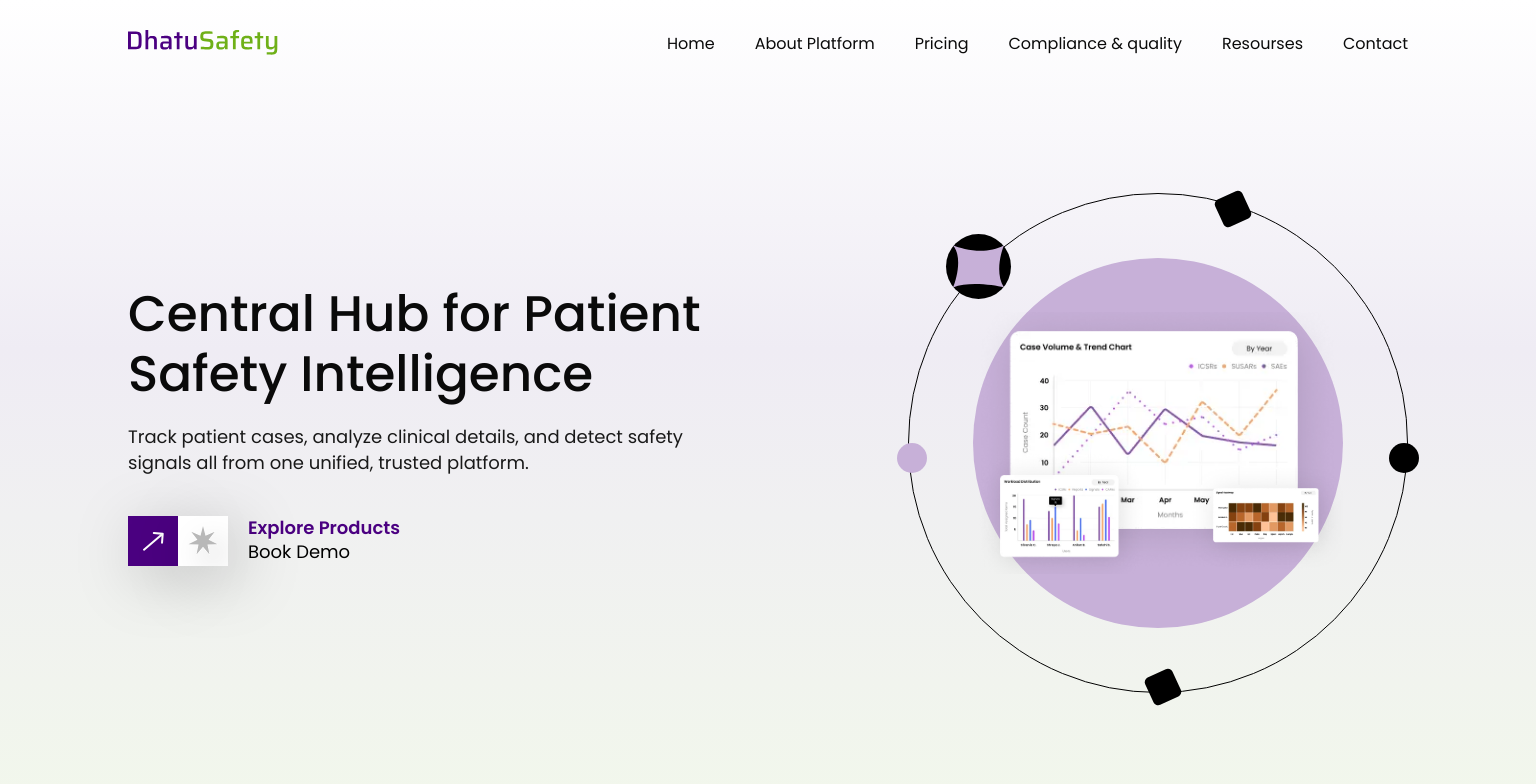
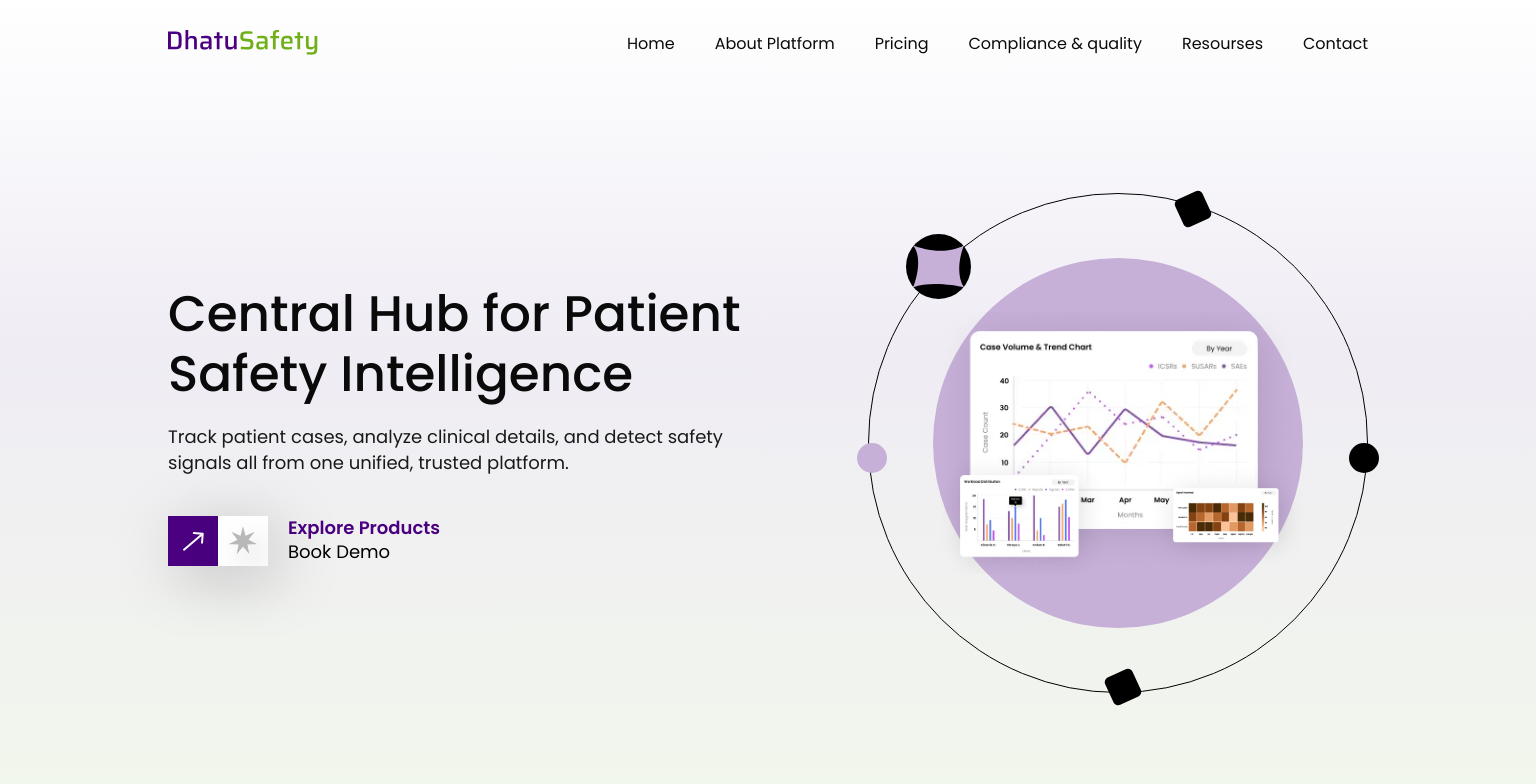
Before and after one commit to therareaniket/safety-website, a Next.js app: page / in a window 1536 px wide. Shown: the top 784 px of the page. Built offline with nearby package versions, Linux system fonts and the light colour scheme.

Commit message:
fix 🐛: Updated the Container sizes as per client requirement

```diff
--- a/src/assets/css/shalaka/responsive.css
+++ b/src/assets/css/shalaka/responsive.css
@@ -4,35 +4,15 @@
 
 @media screen and (min-width: 992px) {}
 
-@media screen and (min-width: 1200px) {
-    .container {
-        max-width: calc(992px + 36px)
-    }
-}
+@media screen and (min-width: 1200px) { .container { max-width: calc(992px + 36px) }}
 
-@media screen and (min-width: 1300px) {
-    .container {
-        max-width: calc(1100px + 36px)
-    }
-}
+@media screen and (min-width: 1300px) { .container { max-width: calc(1100px + 36px) } }
 
-@media screen and (min-width: 1440px) {
-    .container {
-        max-width: calc(1280px + 36px)
-    }
-}
+@media screen and (min-width: 1440px) { .container { max-width: calc(1200px + 36px) }}
 
-@media screen and (min-width: 1600px) {
-    .container {
-        max-width: calc(1360px + 36px)
-    }
-}
+@media screen and (min-width: 1600px) { .container { max-width: calc(1300px + 36px) } }
 
-@media screen and (min-width: 1800px) {
-    .container {
-        max-width: calc(1440px + 36px);
-    }
-}
+@media screen and (min-width: 1800px) { .container { max-width: calc(1440px + 36px); } }
 
 
 
```
Also changed, not shown: src/assets/css/aniket/responsive.css (+7 -6 lines).
